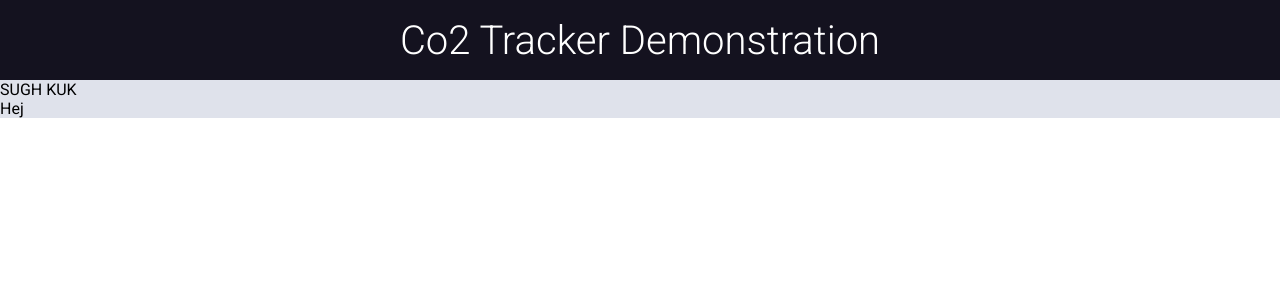
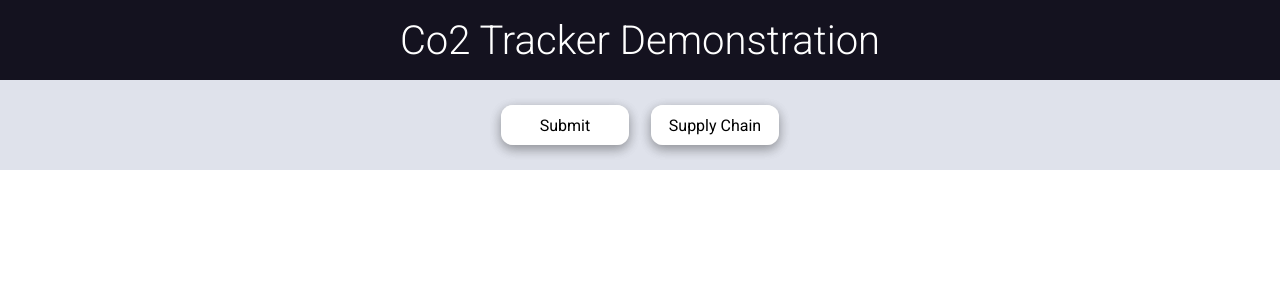
Before and after one commit to dcronqvist/co2tracker-demo, a React (Create React App) app in the folder demo-app/: page / in a window 1280 px wide. Shown: the top 300 px of the page. Built offline with nearby package versions, Linux system fonts and the light colour scheme.

Commit message:
Add router and button

```diff
--- a/demo-app/package.json
+++ b/demo-app/package.json
@@ -8,6 +8,7 @@
     "@testing-library/user-event": "^12.3.0",
     "react": "^17.0.1",
     "react-dom": "^17.0.1",
+    "react-router-dom": "^5.2.0",
     "react-scripts": "4.0.1",
     "web-vitals": "^0.2.4"
   },
--- a/demo-app/src/App.js
+++ b/demo-app/src/App.js
@@ -1,6 +1,13 @@
 import './App.css';
 import Submit from './components/Submit.js'
 import TreeView from './components/TreeView.js'
+import {
+  BrowserRouter as Router,
+  Switch,
+  Route,
+  Link
+} from "react-router-dom";
+
 
 const appStyle = {
   display: 'grid',
@@ -23,14 +30,56 @@ const title = {
   fontWeight: '300',
 }
 
+const button = {
+  borderRadius: '12px',
+  width: '8rem',
+  height: '2.5rem',
+  backgroundColor: 'white',
+  color: 'black',
+  display: 'grid',
+  placeItems: 'center',
+  boxShadow: '0px 4px 12px 0px rgba(0,0,0,0.20)',
+}
+
+const subHeader = {
+  display: 'grid',
+  margin: '25px',
+  justifyContent: 'center',
+  placeItems: 'center',
+  gridTemplateColumns: '150px 150px',
+}
+
 function App() {
   return (
     <div style={appStyle}>
       <header style={headerStyle}>
         <div style={title}>Co2 Tracker Demonstration</div>
       </header>
-      <Submit/>
-      <TreeView/>
+      <Router>
+        <div style={subHeader}>
+          <div style={button}>
+            <Link to="/submit" style={{ textDecoration: 'none' }}>
+            <div style={button}>
+              Submit
+            </div>
+            </Link>
+          </div>
+          <div style={button}>
+            <Link to="/supplychain" style={{ textDecoration: 'none' }}>
+            <div style={button}>
+              Supply Chain
+            </div>
+            </Link>
+          </div>
+        </div>
+
+        <Route path="/supplychain">
+          <TreeView/>
+        </Route>
+        <Route path="/submit">
+          <Submit/>
+        </Route>
+      </Router>
     </div>
   )
 }
```
